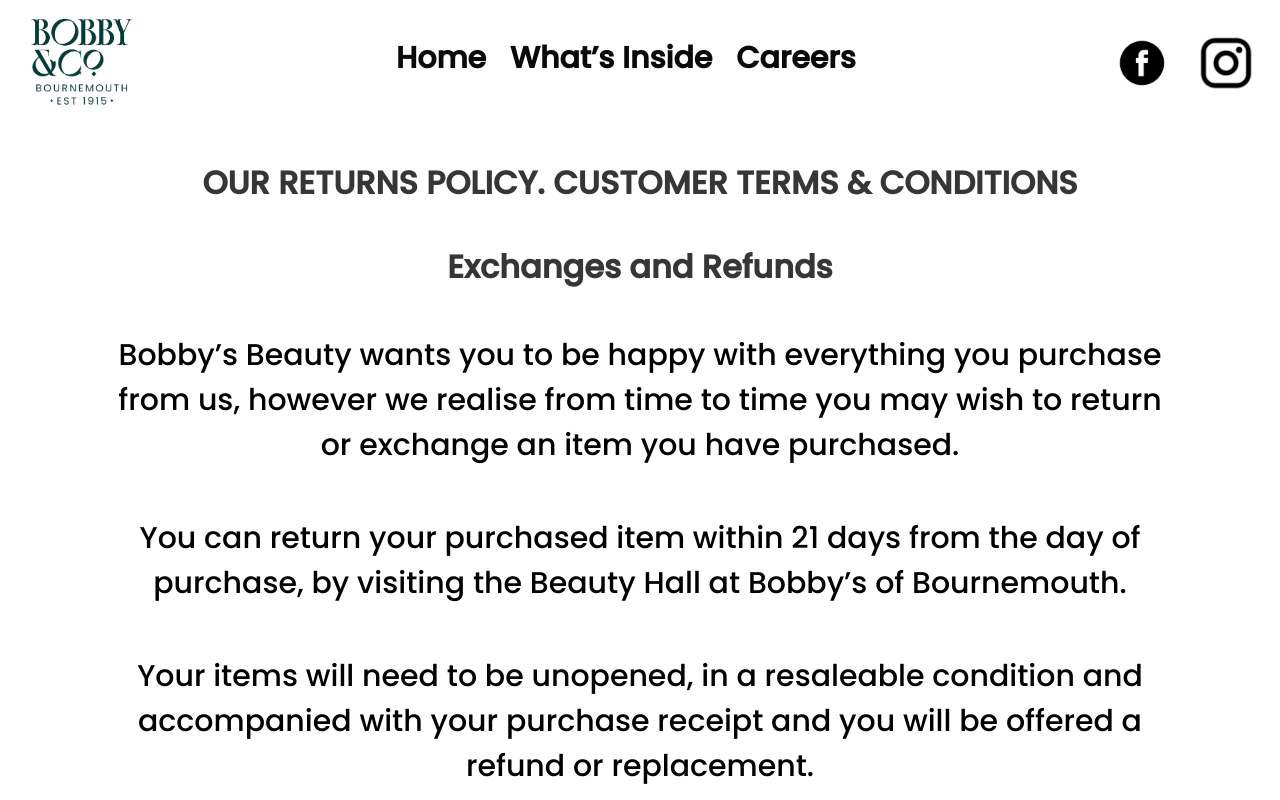
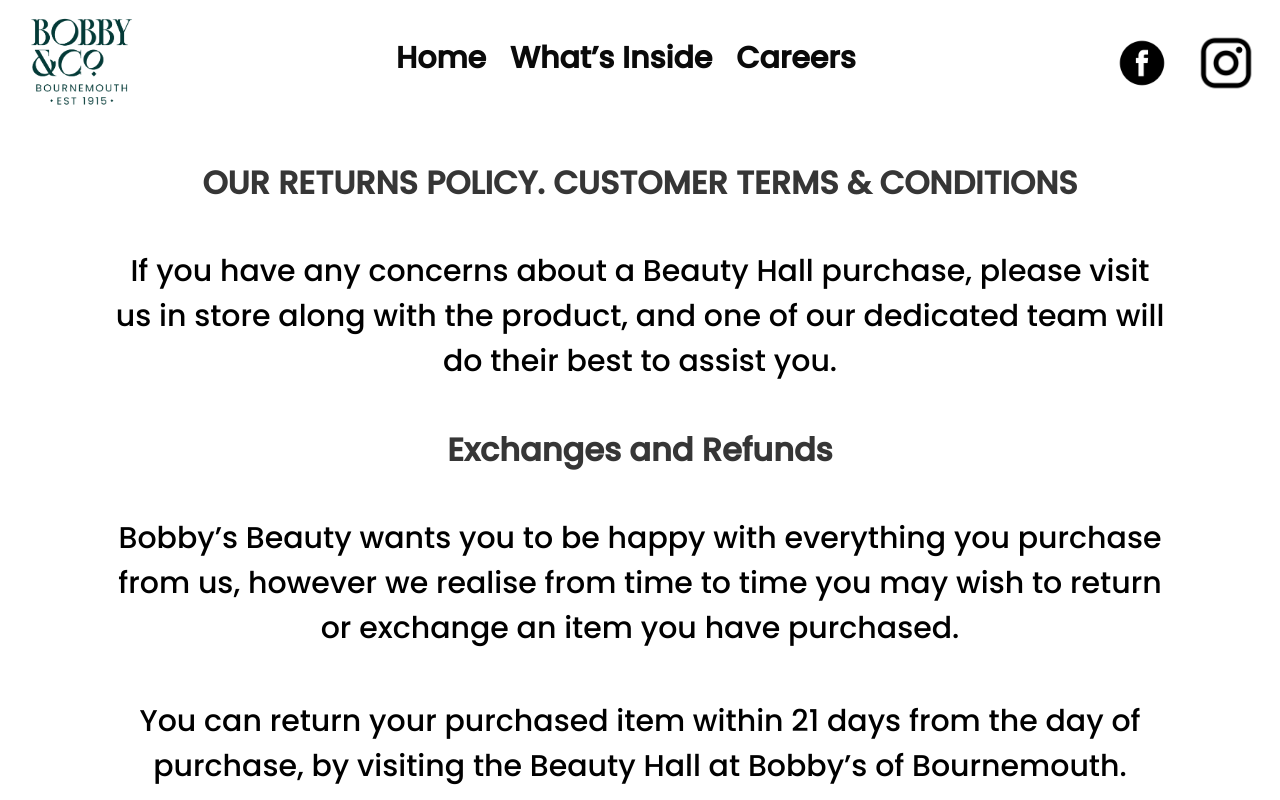
Before and after one commit to olilewis1/BobbysBournemouth, a React (Create React App) app: page /refund in a window 1280 px wide. Shown: the top 800 px of the page. Built offline with nearby package versions, Linux system fonts and the light colour scheme.

Commit message:
deployment working locally

```diff
--- a/src/components/Refund.js
+++ b/src/components/Refund.js
@@ -11,6 +11,7 @@
 
           TERMS & CONDITIONS
         </h2>
+        <p className="m-6 is-size-6-touch">If you have any concerns about a Beauty Hall purchase, please visit us in store along with the product, and one of our dedicated team will do their best to assist you. </p>
         <h2 className="mt-6 title">
           Exchanges and Refunds
         </h2>
```
